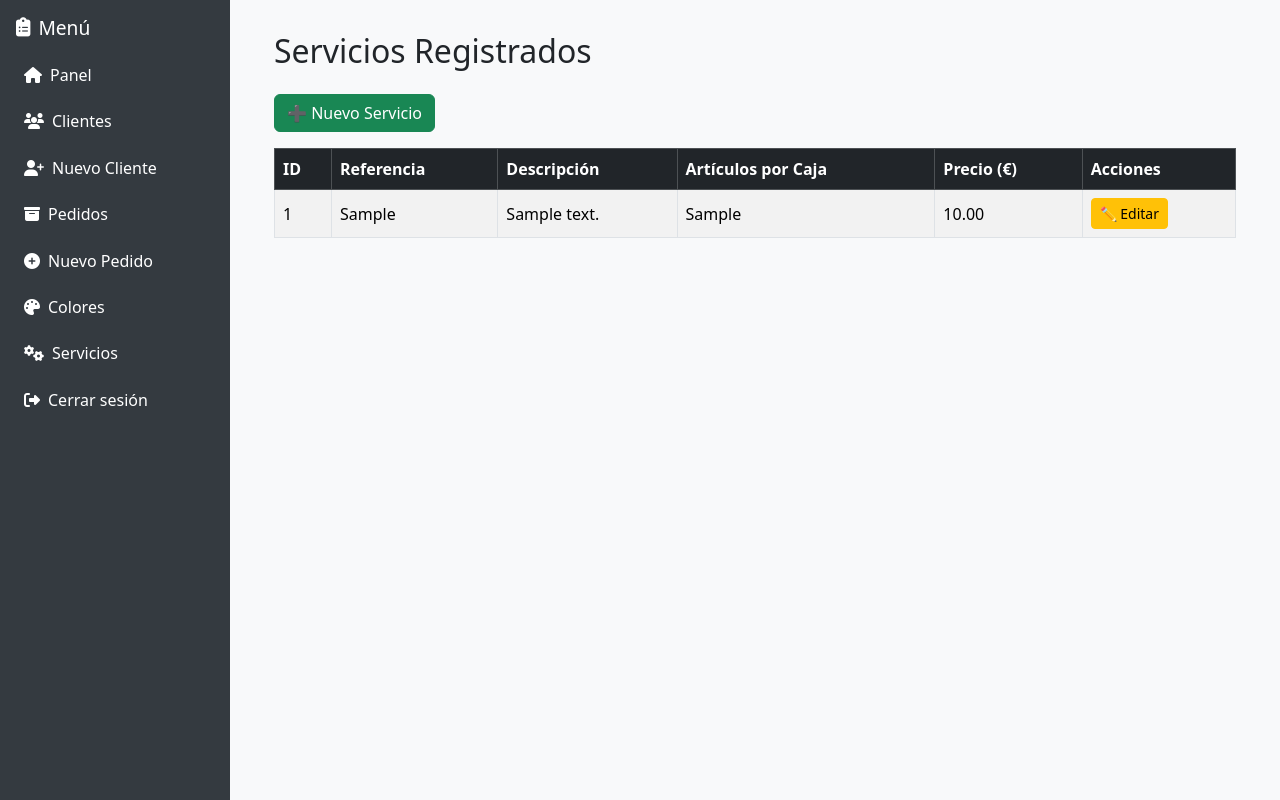
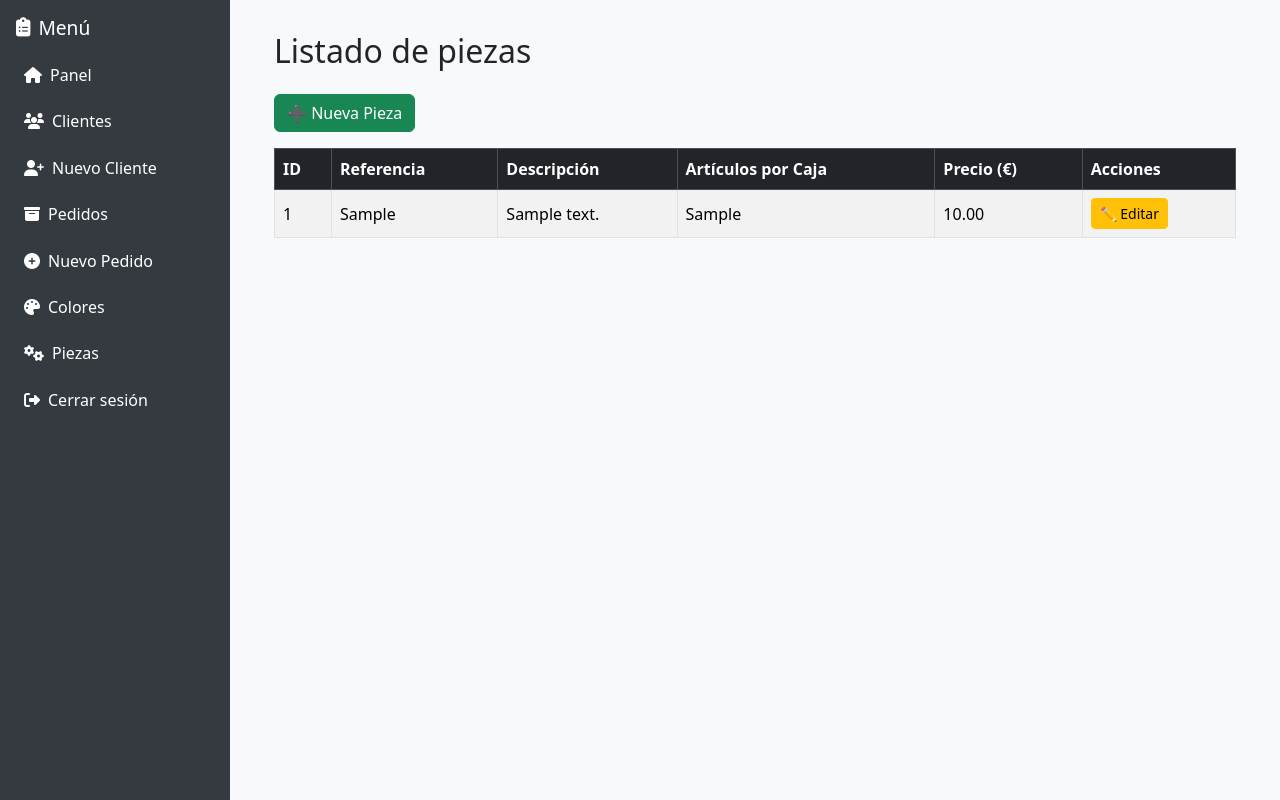
Before and after one commit to julioapb/automatizacion, a Flask app: page /servicios in a window 1280 px wide. Run offline with Flask 3, Linux system fonts and the light colour scheme; the visitor is signed in with stand-in values (Sample User, id 1); tables that the repository leaves empty or names only in its code hold one stand-in row (values such as "Sample post").

Commit message:
Cambio de Servicio por Pieza, solo front, back sigue como servicio

```diff
--- a/templates/base.html
+++ b/templates/base.html
@@ -61,7 +61,7 @@
     <a href="{{ url_for('pedidos') }}"><i class="fa-solid fa-box-archive"></i> Pedidos</a>
     <a href="{{ url_for('nuevo_pedido') }}"><i class="fa-solid fa-circle-plus"></i> Nuevo Pedido</a>
     <a href="{{ url_for('colores') }}"><i class="fa-solid fa-palette"></i> Colores</a>
-    <a href="{{ url_for('servicios') }}"><i class="fa-solid fa-gears"></i> Servicios</a>
+    <a href="{{ url_for('servicios') }}"><i class="fa-solid fa-gears"></i> Piezas</a>
     <a href="{{ url_for('logout') }}"><i class="fa-solid fa-right-from-bracket"></i> Cerrar sesión</a>
   </div>
 
--- a/templates/servicio_form.html
+++ b/templates/servicio_form.html
@@ -1,9 +1,9 @@
 {% extends "base.html" %}
-{% block title %}Nuevo Servicio{% endblock %}
+{% block title %}Nueva Pieza{% endblock %}
 
 {% block content %}
 <div class="container">
-  <h2 class="mb-4">Registrar Servicio</h2>
+  <h2 class="mb-4">Registrar Pieza</h2>
   <form method="POST">
     <div class="mb-3">
       <label class="form-label">Referencia</label>
--- a/templates/servicios.html
+++ b/templates/servicios.html
@@ -3,10 +3,10 @@
 
 {% block content %}
 <div class="container">
-  <h2 class="mb-4">Servicios Registrados</h2>
+  <h2 class="mb-4">Listado de piezas</h2>
 
   <a href="{{ url_for('nuevo_servicio') }}" class="btn btn-success mb-3">
-    ➕ Nuevo Servicio
+    ➕ Nueva Pieza
   </a>
 
   <table class="table table-bordered table-striped align-middle">
```
